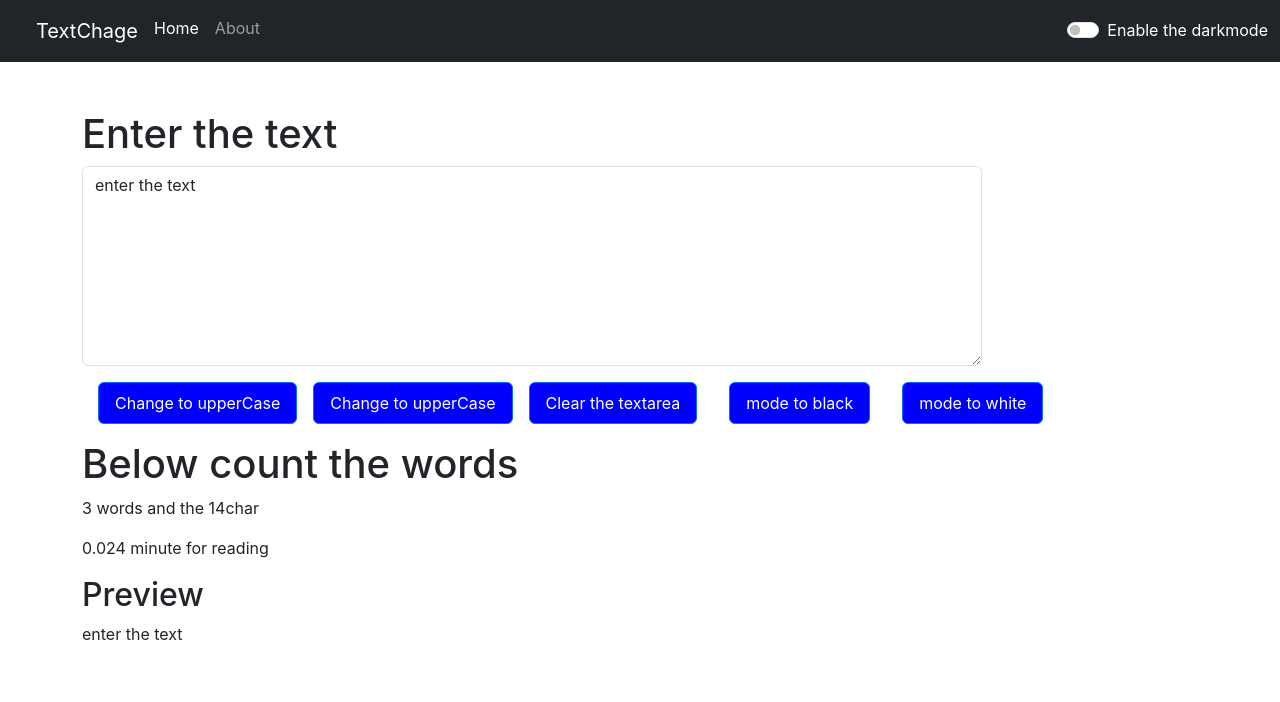
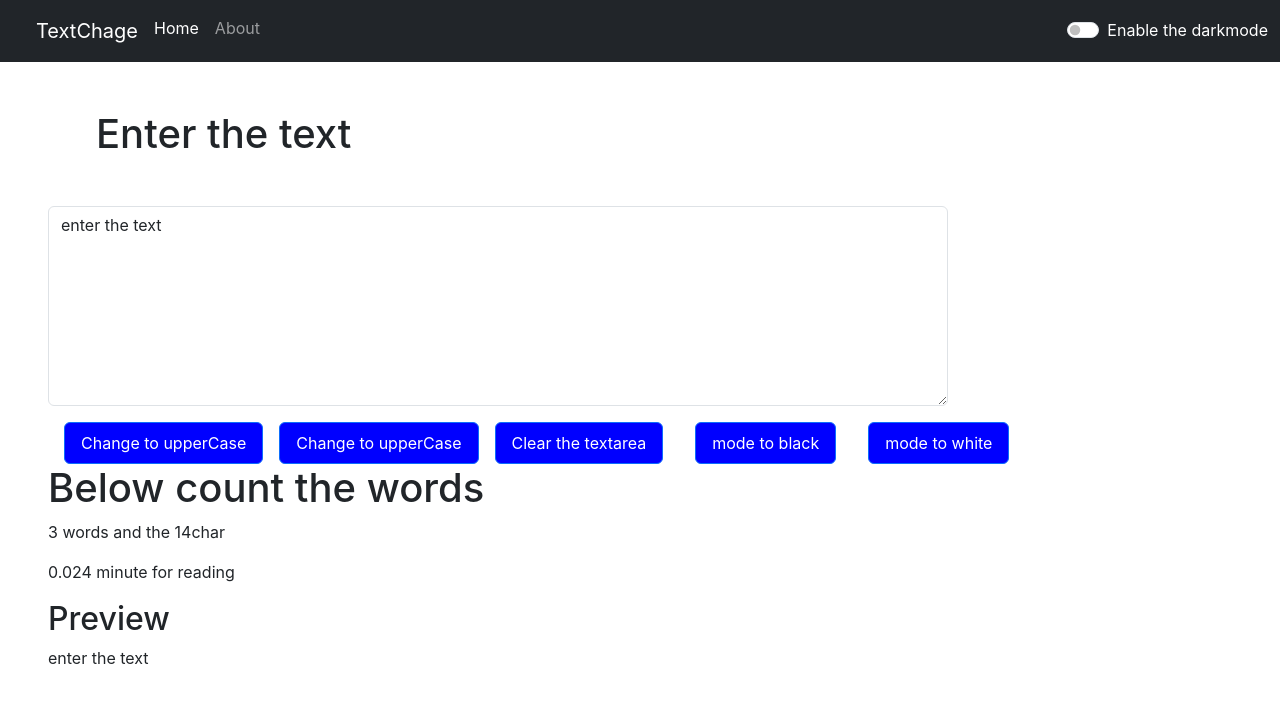
Before and after one commit to Deva-baswade/react_for_web, a React (Create React App) app in the folder my-react-app/: page / in a window 1280 px wide. Shown: the top 702 px of the page. Built offline with nearby package versions, Linux system fonts and the light colour scheme.

Commit message:
this all of first project

```diff
--- a/my-react-app/src/App.js
+++ b/my-react-app/src/App.js
@@ -3,8 +3,8 @@ import './App.css';
 import Navbar from './componant/Navbar';
 import First from './componant/First';
 import Alert from './componant/Alert';
-import About from './componant/About';
-import { BrowserRouter as Router, Routes, Route } from "react-router-dom";
+// import About from './componant/About';
+// import { BrowserRouter as Router, Routes, Route } from "react-router-dom";
 
 function App() {
   const [mode, setMode] = useState("white");
@@ -35,16 +35,20 @@ function App() {
 
   return (
     <>
-      <Router>
+      {/* <Router>
         <Navbar mode={mode} togglemode={togglemode} />
         <Alert alert={alert} />
         <div className="container my-5">
           <Routes>
             <Route  exact path="/about" element={<About mode={mode}  togglemode={togglemode} showAlert={showAlert} />} />
-            <Route exact path="/" element={<First mode={mode}  togglemode={togglemode} showAlert={showAlert} />} />
+            <Route exact path="/" element={<First mode={mode}  togglemode={togglemode} />} />
           </Routes>
         </div>
-      </Router>
+      </Router> */}
+      <Navbar mode={mode} togglemode={togglemode} />
+      <Alert alert={alert} />
+      <First mode={mode}  togglemode={togglemode} showAlert={showAlert}/>
+
     </>
   );
 }
--- a/my-react-app/src/componant/First.js
+++ b/my-react-app/src/componant/First.js
@@ -33,18 +33,18 @@ export default function First(props) {
   const [text , settext] = useState("enter the text")
   return (
     <>
-     <div className="box1">
-    <h1>Enter the text</h1>
-    <textarea   type="text"  className={`form-control bg-${props.mode}`} id="exampleInputEmail1"  value={text}  onChange={handleOnChange}  style={{ width: '900px', height: '200px' }}  aria-describedby="emailHelp" />
+     <div className="box1 mx-5">
+    <h1 className="mx-5 my-5">Enter the text</h1>
+    <textarea   type="text"  className={`form-control bg-${props.mode}`} id="exampleInputEmail1 "  value={text}  onChange={handleOnChange}  style={{ width: '900px', height: '200px' }}  aria-describedby="emailHelp" />
     <button type="submit" className="btn btn-primary mx-3" onClick={handleclick} >Change to upperCase</button>
     <button type="submit" className="btn btn-primary" onClick={handleclick1} >Change to upperCase</button>
     <button type="submit" className="btn btn-primary mx-3" onClick={handleclearclick} >Clear the textarea</button>
     <button type="submit" className="btn btn-primary mx-3" onClick={handlechange1click} >mode to black</button>
     <button type="submit" className="btn btn-primary mx-3" onClick={handlechangeclick} >mode to white</button>
     </div>
-    <div className='box1 my-3'>
+    <div className='box1 mx-5'>
       <h1>Below count the words</h1>
-      <p>{text.split(" ").length} words and the {text.length}char</p>
+      <p>{text.split(" ").filter((element)=>{return element.length!=0}).length} words and the {text.length}char</p>
       <p>{0.008 * text.split(" ").length }  minute for reading</p>
       <h2>Preview</h2>
       <p>{text}</p>
--- a/my-react-app/src/componant/Navbar.js
+++ b/my-react-app/src/componant/Navbar.js
@@ -1,5 +1,5 @@
 import React from 'react'
-import { Link } from 'react-router-dom'
+// import { Link } from 'react-router-dom'
 
 export default function Navbar(props) {
   const myStyle ={
@@ -19,10 +19,10 @@ export default function Navbar(props) {
             <a className="nav-link active " aria-current="page" href="#" style={myStyle} >TextChage</a>
           </li>
           <li className="nav-item">
-            <Link className="nav-link active" aria-current="page" to="/">Home</Link>
+            <a className="nav-link active" aria-current="page" href="/">Home</a>
           </li>
           <li className="nav-item">
-            <Link className="nav-link" to="/about">About</Link>
+            <a className="nav-link" href="/about">About</a>
           </li>
 
 
```
Also changed, not shown: my-react-app/src/App.css (line endings or trailing spaces).
